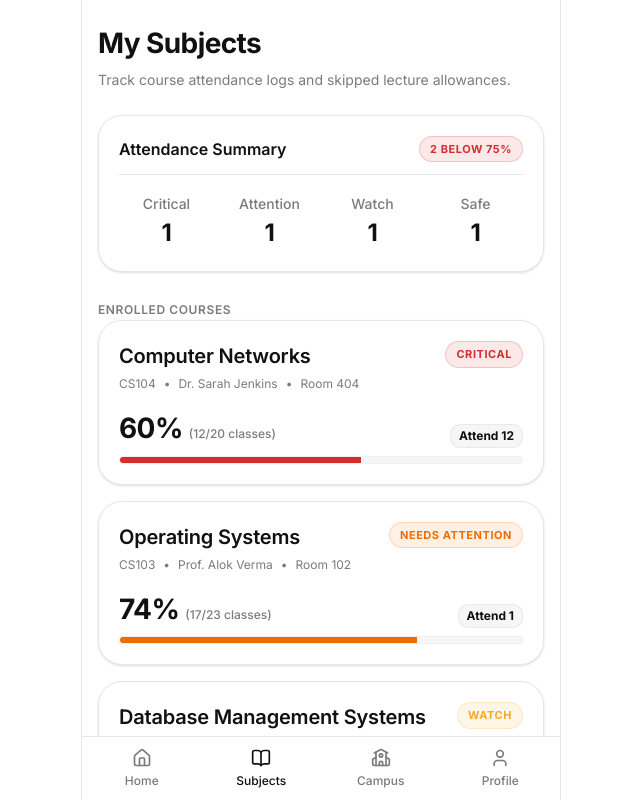
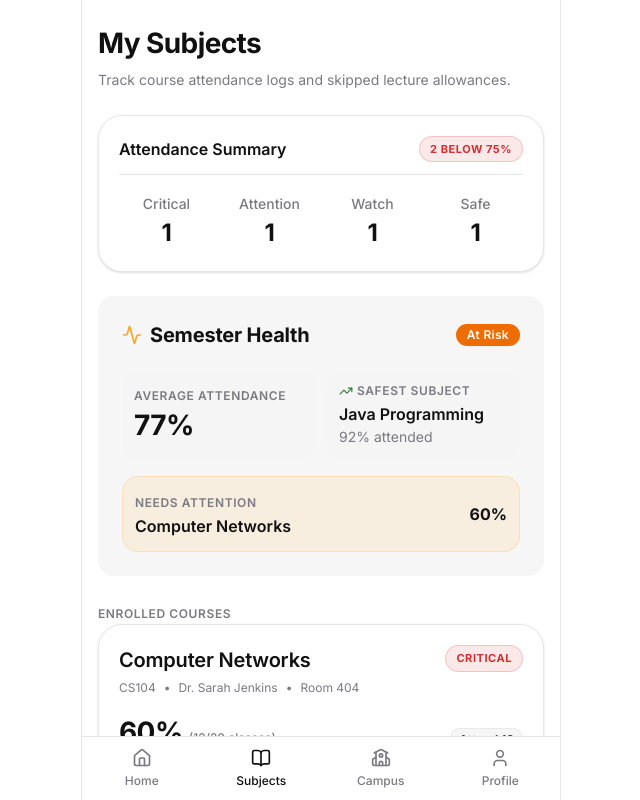
Before and after one commit to liyan-nk/kairo, a React (Vite) app in the folder frontend/: page /subjects in a window 1280 px wide. Shown: the top 800 px of the page, without its empty margins (319-959 px from the left). Built offline with nearby package versions, Linux system fonts and the light colour scheme.

Commit message:
feat: implement attendance health dashboard

```diff
--- a/frontend/src/features/subjects/SubjectsPage.tsx
+++ b/frontend/src/features/subjects/SubjectsPage.tsx
@@ -1,10 +1,12 @@
-import React from 'react'
+import React, { useMemo } from 'react'
 import Typography from '../../components/Typography'
 import Skeleton from '../../components/Skeleton'
 import useSubjects from './hooks/useSubjects'
 import { deriveSubjectsViewModel } from './utils/subjectViewModel'
+import { deriveSemesterInsightsViewModel } from './utils/attendanceInsightsViewModel'
 import SubjectsEmptyState from './components/SubjectsEmptyState'
 import SubjectList from './components/SubjectList'
+import AttendanceHealthCard from './components/AttendanceHealthCard'
 
 /**
  * Mobile-first dashboard layout for academic courses and overall attendance estimation.
@@ -14,6 +16,7 @@ export const SubjectsPage: React.FC = () => {
 
   // Derive unified presentation metrics
   const viewModel = deriveSubjectsViewModel(subjects)
+  const semesterInsights = useMemo(() => deriveSemesterInsightsViewModel(subjects), [subjects])
 
   // Loading skeleton block
   if (isLoading) {
@@ -108,6 +111,9 @@ export const SubjectsPage: React.FC = () => {
         </div>
       </section>
 
+      {/* Semester Health Analytics */}
+      <AttendanceHealthCard insights={semesterInsights} />
+
       {/* Course Cards Grid */}
       <section className="space-y-3">
         <Typography variant="micro" color="secondary" weight="semibold" className="uppercase tracking-wider">
--- /dev/null
+++ b/frontend/src/features/subjects/components/AttendanceHealthCard.tsx
@@ -0,0 +1,98 @@
+import React from 'react'
+import { ShieldCheck, AlertTriangle, Activity, TrendingUp } from 'lucide-react'
+import Card from '../../../components/Card'
+import Typography from '../../../components/Typography'
+import Badge from '../../../components/Badge'
+import type { SemesterInsightsViewModel } from '../utils/attendanceInsightsViewModel'
+
+interface AttendanceHealthCardProps {
+  insights: SemesterInsightsViewModel
+}
+
+export const AttendanceHealthCard: React.FC<AttendanceHealthCardProps> = ({ insights }) => {
+  const { semesterHealth, averageAttendance, safestSubject, riskiestSubject } = insights
+
+  let badgeVariant: 'green' | 'orange' | 'red' = 'green'
+  let IconComponent = ShieldCheck
+
+  if (semesterHealth === 'At Risk') {
+    badgeVariant = 'orange'
+    IconComponent = Activity
+  } else if (semesterHealth === 'Critical') {
+    badgeVariant = 'red'
+    IconComponent = AlertTriangle
+  }
+
+  return (
+    <Card variant="default" padding="lg" className="space-y-4">
+      {/* Header */}
+      <div className="flex justify-between items-center">
+        <div className="flex items-center gap-2">
+          <IconComponent className={`w-5 h-5 ${
+            semesterHealth === 'Healthy' ? 'text-attendance-green' : (semesterHealth === 'At Risk' ? 'text-brand-warning' : 'text-brand-danger')
+          }`} />
+          <Typography variant="title" weight="bold">
+            Semester Health
+          </Typography>
+        </div>
+        <Badge variant="filled" color={badgeVariant}>
+          {semesterHealth}
+        </Badge>
+      </div>
+
+      {/* Overview Stats */}
+      <div className="grid grid-cols-2 gap-3 pt-1">
+        <div className="p-3 bg-surface-secondary/60 rounded-medium space-y-1">
+          <Typography variant="micro" color="secondary" weight="semibold" className="uppercase tracking-wider">
+            Average Attendance
+          </Typography>
+          <Typography variant="h2" weight="bold" className="text-text-primary">
+            {averageAttendance}%
+          </Typography>
+        </div>
+
+        <div className="p-3 bg-surface-secondary/60 rounded-medium space-y-1">
+          <Typography variant="micro" color="secondary" weight="semibold" className="uppercase tracking-wider flex items-center gap-1">
+            <TrendingUp className="w-3.5 h-3.5 text-attendance-green" />
+            Safest Subject
+          </Typography>
+          {safestSubject ? (
+            <div>
+              <Typography variant="body" weight="semibold" className="truncate leading-tight">
+                {safestSubject.name}
+              </Typography>
+              <Typography variant="caption" color="secondary">
+                {safestSubject.attendancePercentage}% attended
+              </Typography>
+            </div>
+          ) : (
+            <Typography variant="caption" color="secondary">
+              N/A
+            </Typography>
+          )}
+        </div>
+      </div>
+
+      {/* Needs Attention Alert */}
+      {riskiestSubject && riskiestSubject.attendancePercentage < 80 && (
+        <div className="p-3 bg-brand-warning/10 border border-brand-warning/20 rounded-medium flex items-center justify-between">
+          <div className="space-y-0.5 min-w-0 pr-2">
+            <Typography variant="micro" color="secondary" weight="semibold" className="uppercase tracking-wider text-brand-warning">
+              Needs Attention
+            </Typography>
+            <Typography variant="body" weight="semibold" className="truncate">
+              {riskiestSubject.name}
+            </Typography>
+          </div>
+          <div className="text-right shrink-0">
+            <Typography variant="body" weight="bold" className="text-brand-warning">
+              {riskiestSubject.attendancePercentage}%
+            </Typography>
+          </div>
+        </div>
+      )}
+    </Card>
+  )
+}
+
+export default AttendanceHealthCard
```
